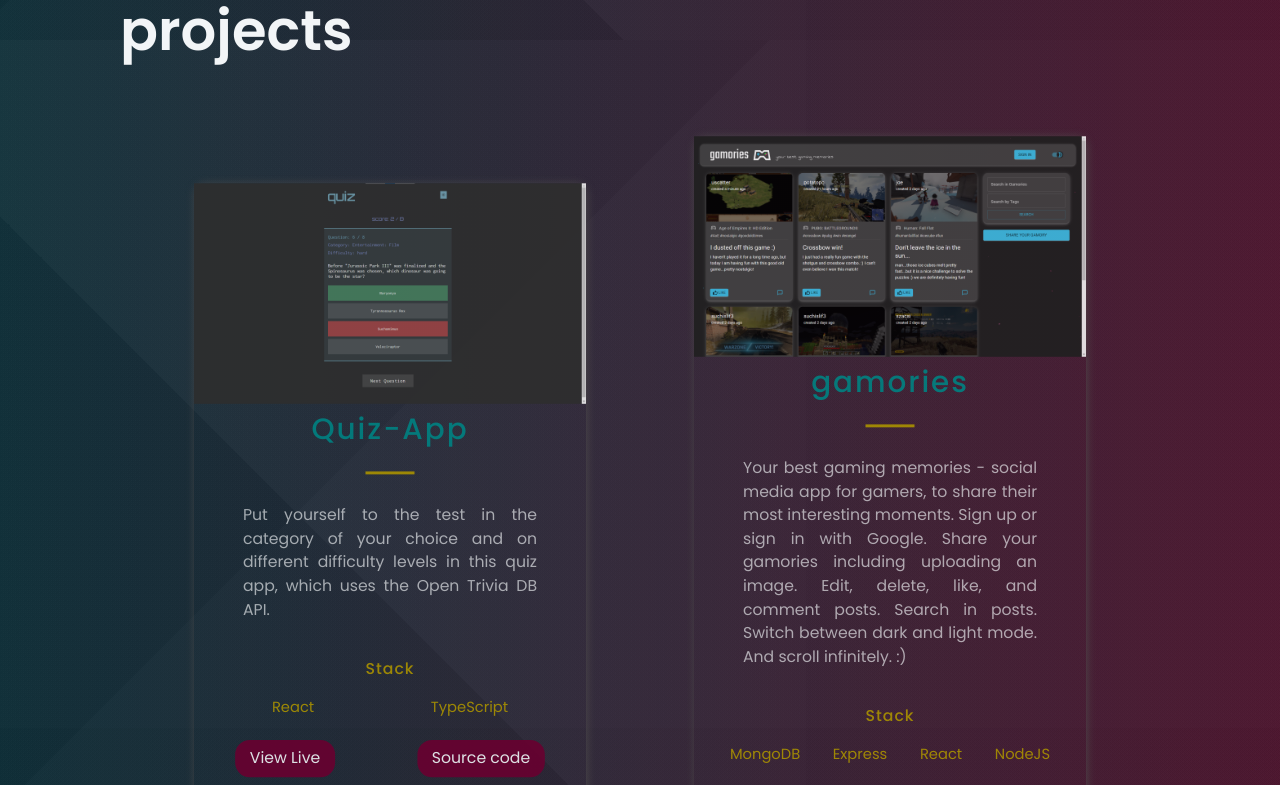
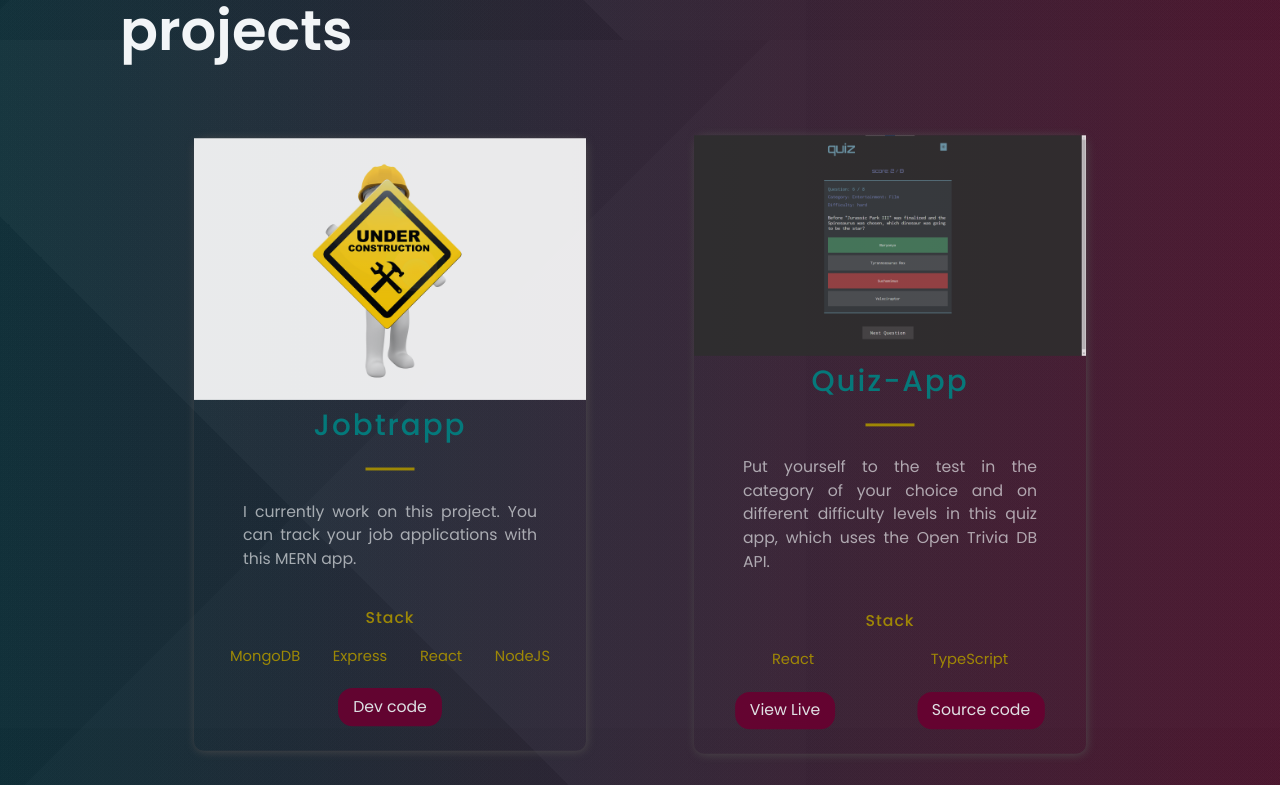
Before and after one commit to suchislif3/portfolio-website, a Next.js app: page / in a window 1280 px wide. Shown: the part 760-1545 px from the top of the page. Built offline with nearby package versions, Linux system fonts and the light colour scheme.

Commit message:
added current project

```diff
--- a/src/constants/constants.js
+++ b/src/constants/constants.js
@@ -10,6 +10,15 @@ import { SiTypescript, SiMongodb, SiMysql, SiJest } from "react-icons/si";
 import { FaJira } from "react-icons/fa";
 
 export const projects = [
+  {
+    title: "Jobtrapp",
+    description:
+      "I currently work on this project. You can track your job applications with this MERN app.",
+    image: "/images/under_construction.png",
+    tags: ["MongoDB", "Express", "React", "NodeJS"],
+    code: "https://github.com/suchislif3/jobs-app/tree/dev",
+    id: 4,
+  },
   {
     title: "Quiz-App",
     description:
```
